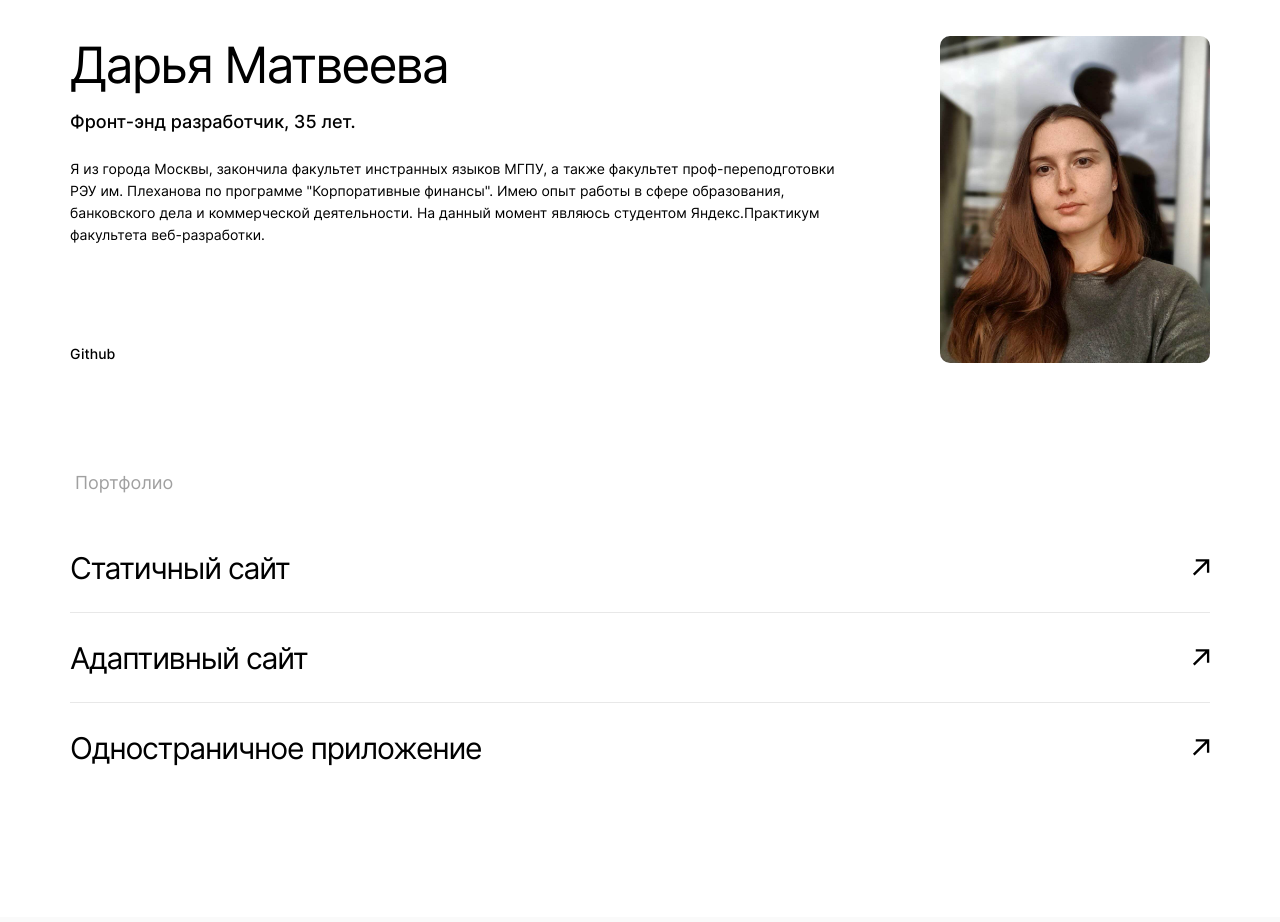
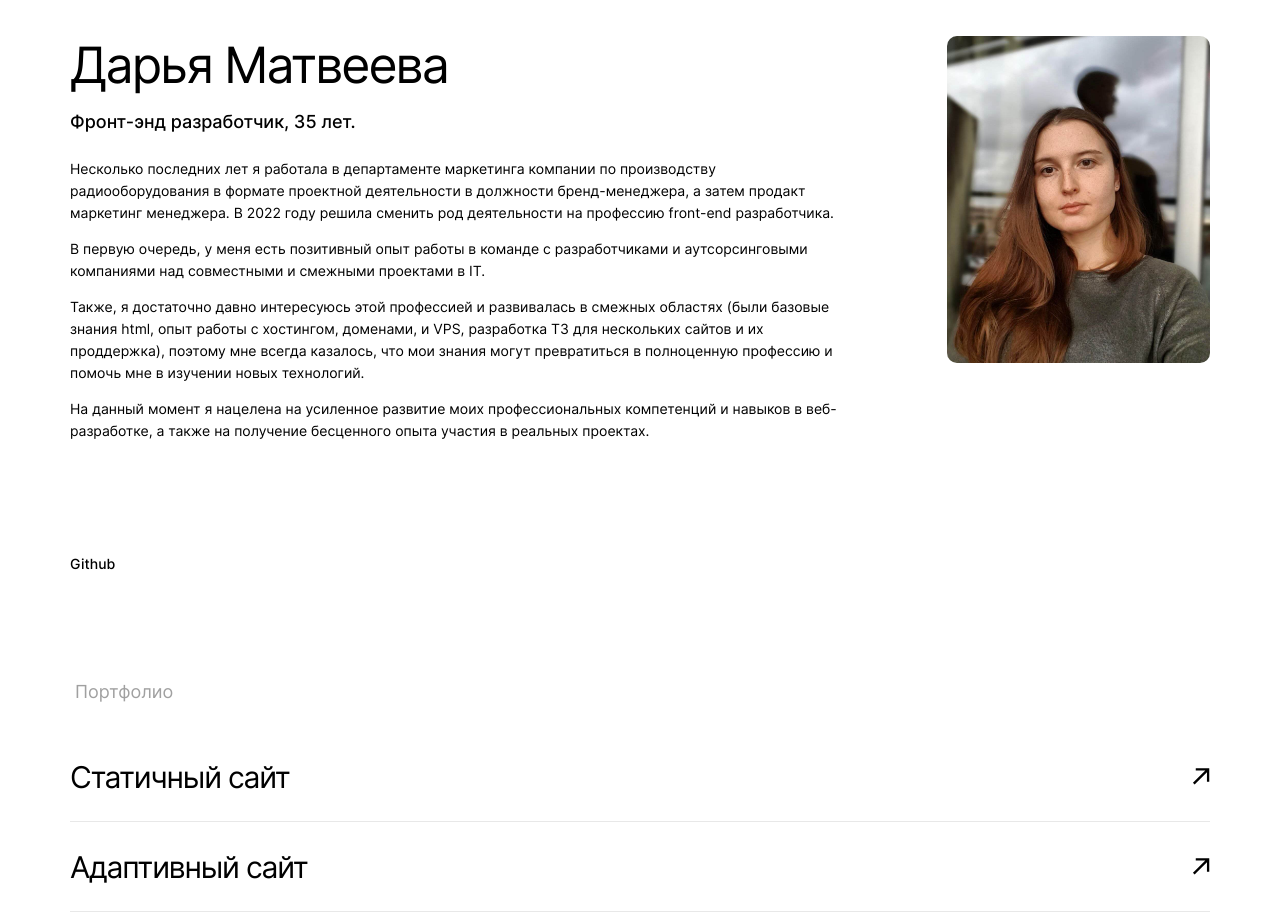
Before and after one commit to DannyOhDanny/movies-explorer-frontend, a React (Create React App) app: page / in a window 1280 px wide. Shown: the part 2180-3102 px from the top of the page. Built offline with nearby package versions, Linux system fonts and the light colour scheme.

Commit message:
Frontend: all components done

```diff
--- a/src/components/AboutMe/AboutMe.js
+++ b/src/components/AboutMe/AboutMe.js
@@ -10,12 +10,27 @@ function AboutMe() {
         <div className="about-me__text-wrapper">
           <h3 className="about-me__subtitle">Дарья Матвеева</h3>
           <p className="about-me__summary">Фронт-энд разработчик, 35 лет.</p>
-          <p className="about-me__paragraph">
-            Я из города Москвы, закончила факультет инстранных языков МГПУ, а также факультет
-            проф-переподготовки РЭУ им. Плеханова по программе "Корпоративные финансы". Имею опыт
-            работы в сфере образования, банковского дела и коммерческой деятельности. На данный
-            момент являюсь студентом Яндекс.Практикум факультета веб-разработки.
-          </p>
+          <article className="about-me__paragraph">
+            Несколько последних лет я работала в департаменте маркетинга компании по производству
+            радиооборудования в формате проектной деятельности в должности бренд-менеджера, а затем
+            продакт маркетинг менеджера. В 2022 году решила сменить род деятельности на профессию
+            front-end разработчика.
+            <p>
+              В первую очередь, у меня есть позитивный опыт работы в команде c разработчиками и
+              аутсорсинговыми компаниями над совместными и смежными проектами в IT.
+            </p>
+            <p>
+              Также, я достаточно давно интересуюсь этой профессией и развивалась в смежных областях
+              (были базовые знания html, опыт работы с хостингом, доменами, и VPS, разработка ТЗ для
+              нескольких сайтов и их проддержка), поэтому мне всегда казалось, что мои знания могут
+              превратиться в полноценную профессию и помочь мне в изучении новых технологий.
+            </p>
+            <p>
+              На данный момент я нацелена на усиленное развитие моих профессиональных компетенций и
+              навыков в веб-разработке, а также на получение бесценного опыта участия в реальных
+              проектах.
+            </p>
+          </article>
           <a
             className="about-me__link"
             href="https://github.com/DannyOhDanny"
--- a/src/components/Header/Header.js
+++ b/src/components/Header/Header.js
@@ -1,5 +1,5 @@
 import React from 'react';
-import { useLocation } from 'react-router-dom';
+import { useLocation, Link } from 'react-router-dom';
 import '../Header/Header.css';
 import Navigation from '../Navigation/Navigation';
 import logo from '../../images/logo.svg';
@@ -7,9 +7,12 @@ import logo from '../../images/logo.svg';
 function Header() {
   const location = useLocation();
 
+  if (location.pathname === '/') {
     return (
       <header
-      className={location.pathname === '/' ? ['header'] : ['header', 'header_type_white'].join(' ')}
+        className={
+          location.pathname === '/' ? ['header'] : ['header', 'header_type_white'].join(' ')
+        }
       >
         <a className="header__logo-container" href="#about">
           <img className="header__logo" src={logo} alt="лого" />
@@ -17,5 +20,19 @@ function Header() {
         {<Navigation></Navigation>}
       </header>
     );
+  } else {
+    return (
+      <header
+        className={
+          location.pathname === '/' ? ['header'] : ['header', 'header_type_white'].join(' ')
+        }
+      >
+        <Link className="header__logo-container" to="/">
+          <img className="header__logo" src={logo} alt="лого" />
+        </Link>
+        {<Navigation></Navigation>}
+      </header>
+    );
+  }
 }
 export default Header;
--- a/src/components/Login/Login.js
+++ b/src/components/Login/Login.js
@@ -28,18 +28,11 @@ const validators = {
 function Login(props) {
   //Стейты импутов
   const [formValue, setFormValue] = useState({
-    name: '',
     email: '',
     password: ''
   });
   //Отслеживание ошибок валидации
   const [errors, setErrors] = useState({
-    name: {
-      required: true,
-      minLength: true,
-      maxLength: true,
-      isName: true
-    },
     email: {
       required: true,
       isEmail: true
--- a/src/components/Navigation/Navigation.css
+++ b/src/components/Navigation/Navigation.css
@@ -57,6 +57,15 @@
   font-size: 14px;
   font-weight: 500;
   line-height: 16px;
+  opacity: 1;
+}
+.header__link_gray:hover {
+  opacity: 0.6;
+  transform: 2s opacity ease-in-out;
+}
+
+.header__link_gray:focus {
+  border: 1px solid gray;
 }
 
 .header__link_green {
@@ -85,6 +94,10 @@
   color: black;
   font-weight: 400;
 }
+.active {
+  font-weight: 500;
+}
+
 .header__link_black:nth-child(3) {
   max-width: 465px;
   width: 100%;
@@ -138,7 +151,9 @@
     height: 100vh;
     transition: right 1s;
   }
-
+  .header__link_black:nth-child(3) {
+    text-align: center;
+  }
   .header__overlay {
     position: fixed;
     height: 100vh;
--- a/src/components/Navigation/Navigation.js
+++ b/src/components/Navigation/Navigation.js
@@ -1,7 +1,7 @@
 import React from 'react';
 import '../Navigation/Navigation.css';
 import { useState } from 'react';
-import { Link, Route, Routes, useLocation, Navigate } from 'react-router-dom';
+import { Link, Route, Routes, useLocation, Navigate, NavLink } from 'react-router-dom';
 import burgerIconWhite from '../../images/burger__button_white.svg';
 import burgerIcon from '../../images/burger_icon.svg';
 import BurgerMenu from './BurgerMenu';
@@ -14,6 +14,16 @@ function Navigation(props) {
   function setMenu() {
     setMobile(!mobile);
   }
+  let headerLinkClass = 'header__link header__link_black';
+  if (mobile) {
+    //  конкатенировать классы навигации
+    headerLinkClass += ' header__link_active';
+  } else if (!mobile && window.location.pathname === !'/saved-movies') {
+    headerLinkClass += ' header__link_black';
+  } else if (!mobile && window.location.pathname === '/saved-movies') {
+    headerLinkClass += ' header__link_black ';
+  }
+
   if (location.pathname === '/' && !user) {
     return (
       <nav className="header__container">
@@ -149,26 +159,33 @@ function Navigation(props) {
                   >
                     Главная
                   </Link>
-                  <Link
+                  <NavLink
                     to="/movies"
                     className={
-                      mobile
-                        ? ['header__link', 'header__link_active'].join(' ')
-                        : ['header__link header__link_black']
+                      headerLinkClass
+                      // mobile
+                      //   ? ['header__link', 'header__link_active'].join(' ')
+                      //   : ['header__link header__link_black']
                     }
                   >
                     Фильмы
-                  </Link>
-                  <Link
+                  </NavLink>
+                  <NavLink
                     to="/saved-movies"
                     className={
-                      mobile
-                        ? ['header__link', 'header__link_active'].join(' ')
-                        : ['header__link header__link_black']
+                      headerLinkClass
+                      // mobile
+                      //   ? ['header__link', 'header__link_active'].join(' ')
+                      //   : ['header__link header__link_black']
+
+                      //   ({ isActive }) =>
+                      // !mobile && isActive && window.location.pathname === '/saved-movies'
+                      //   ? 'header__link header__link_black chosen'
+                      //   : 'header__link header__link_black'
                     }
                   >
                     Сохраненный фильмы
-                  </Link>
+                  </NavLink>
                   <Link
                     to="/profile"
                     className={
```
Lines whose indentation alone changed are shown as unchanged.
